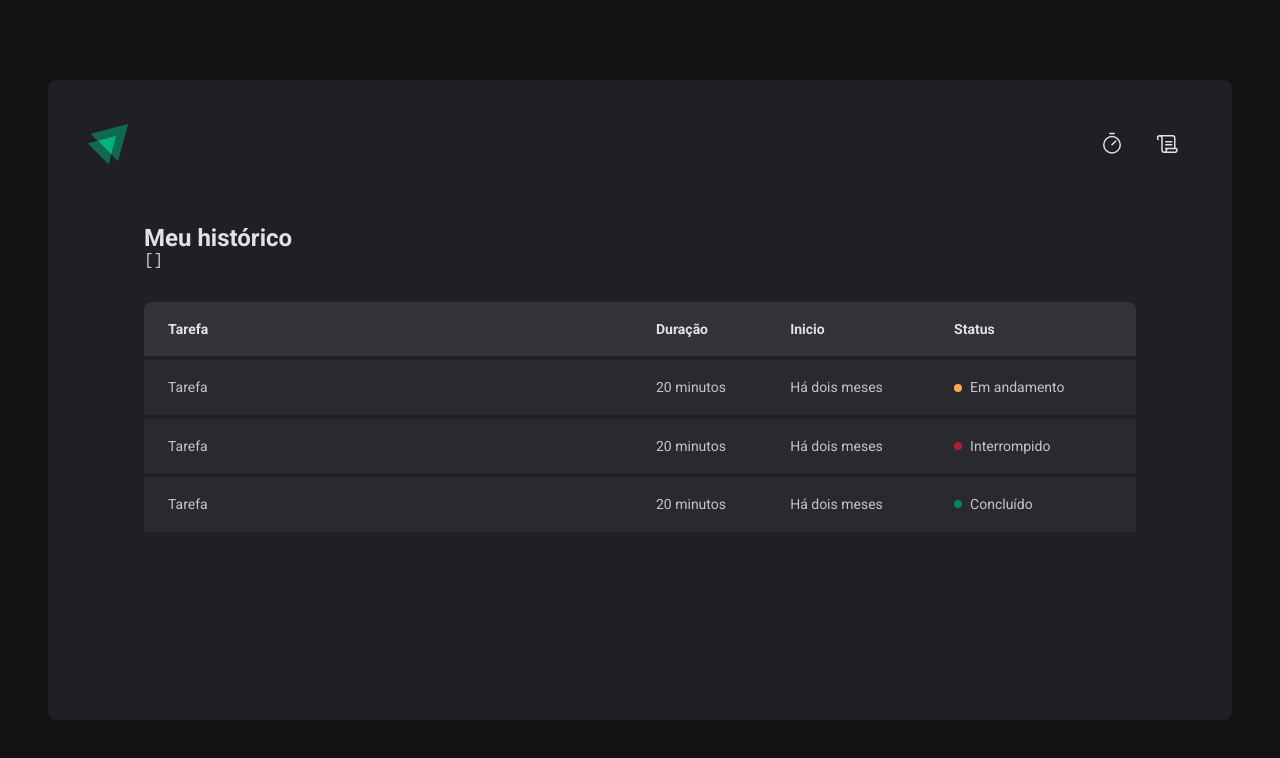
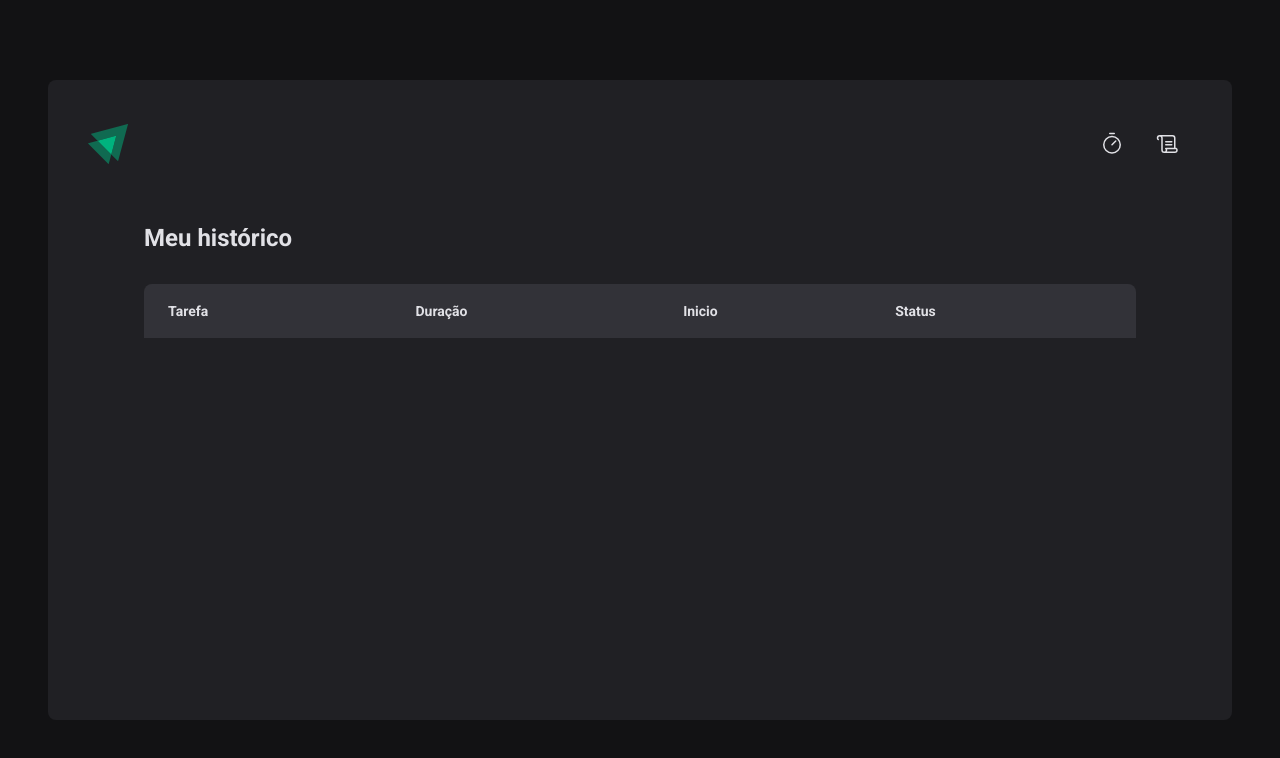
Before and after one commit to juninho-Oliveira/Criando-SPAs-com-ReactJS, a React (Vite) app in the folder 02-ignite-timer/: page /history in a window 1280 px wide. Shown: the top 758 px of the page. Built offline with nearby package versions, Linux system fonts and the light colour scheme.

Commit message:
finalizando projeto

```diff
--- a/02-ignite-timer/src/contexts/CyclesContext.tsx
+++ b/02-ignite-timer/src/contexts/CyclesContext.tsx
@@ -73,7 +73,6 @@ export function CyclesContextProvider({ children }: CyclesContextProviderProps)
         setActiveCycleId(id)
         setAmountSecondsPassed(0)
 
-        //reset()
     }
 
 
--- a/02-ignite-timer/src/pages/History/index.tsx
+++ b/02-ignite-timer/src/pages/History/index.tsx
@@ -1,8 +1,10 @@
 import { useContext } from "react";
+import { formatDistanceToNow } from 'date-fns'
+import ptBR from 'date-fns/locale/pt-BR'
 import { HistoryContainer, HistoryList, Status } from "./style";
 import { CyclesContext } from "../../contexts/CyclesContext";
 
-export function History () {
+export function History() {
 
   const { cycles } = useContext(CyclesContext)
 
@@ -10,9 +12,6 @@ export function History () {
   return (
     <HistoryContainer>
       <h1>Meu histórico</h1>
-
-         <pre>{JSON.stringify(cycles, null, 2)}</pre>
-
       <HistoryList>
         <table>
           <thead>
@@ -24,31 +23,33 @@ export function History () {
             </tr>
           </thead>
           <tbody>
-                <tr>
-                  <td>Tarefa</td>
-                  <td>20 minutos</td>
-                  <td>Há dois meses</td>
+            {
+              cycles.map(cycle => {
+                return (
+                  <tr key={cycle.id}>
+                    <td>{cycle.task}</td>
+                    <td>{cycle.minutesAmount} minutos</td>
+                    <td>{formatDistanceToNow(cycle.startDate, {
+                      addSuffix: true,
+                      locale: ptBR,
+                    })}</td>
                     <td>
-                    <Status statusColor='yellow'>Em andamento</Status>
+                      {cycle.finisheDate && (
+                        <Status statusColor="green">Concluído</Status>
+                      )}
+
+                      {cycle.interrupteDate && (
+                        <Status statusColor="red">Interrompido</Status>
+                      )}
+
+                      {!cycle.finisheDate && !cycle.interrupteDate && (
+                        <Status statusColor="yellow">Em andamento</Status>
+                      )}
                     </td>
                   </tr>
-                <tr>
-                  <td>Tarefa</td>
-                  <td>20 minutos</td>
-                  <td>Há dois meses</td>
-                  <td>
-                    <Status statusColor='red'>Interrompido</Status>
-                  </td>
-                </tr>
-                <tr>
-                  <td>Tarefa</td>
-                  <td>20 minutos</td>
-                  <td>Há dois meses</td>
-                  <td>
-                    <Status statusColor='green'>Concluído</Status>
-                  </td>
-                </tr>
-
+                )
+              })
+            }
           </tbody>
         </table>
       </HistoryList>
--- a/02-ignite-timer/src/pages/Home/index.tsx
+++ b/02-ignite-timer/src/pages/Home/index.tsx
@@ -52,11 +52,17 @@ export function Home() {
         }
     });
 
-    const { handleSubmit, watch, /* reset */ } = newCycleForm
+    const { handleSubmit, watch, reset } = newCycleForm
 
+    function handleCreateNewCycle (data: NewCycleFromData) {
+        createNewCycle(data)
+        reset()
+    }
 
     const task = watch('task')
     const isSubmitDisabled = !task;
+
+
 
     /*
        * Prop Drilling -> Quando a gente tem MUITAS propriedades APENAS para comunicação entre componentes
@@ -65,7 +71,7 @@ export function Home() {
 
     return (
         <HomeContainer>
-            <form onSubmit={handleSubmit(createNewCycle)} action="">
+            <form onSubmit={handleSubmit(handleCreateNewCycle)} action="">
 
                     <FormProvider {...newCycleForm}>
                         <NewCycleForm />
```
Lines whose indentation alone changed are shown as unchanged.
